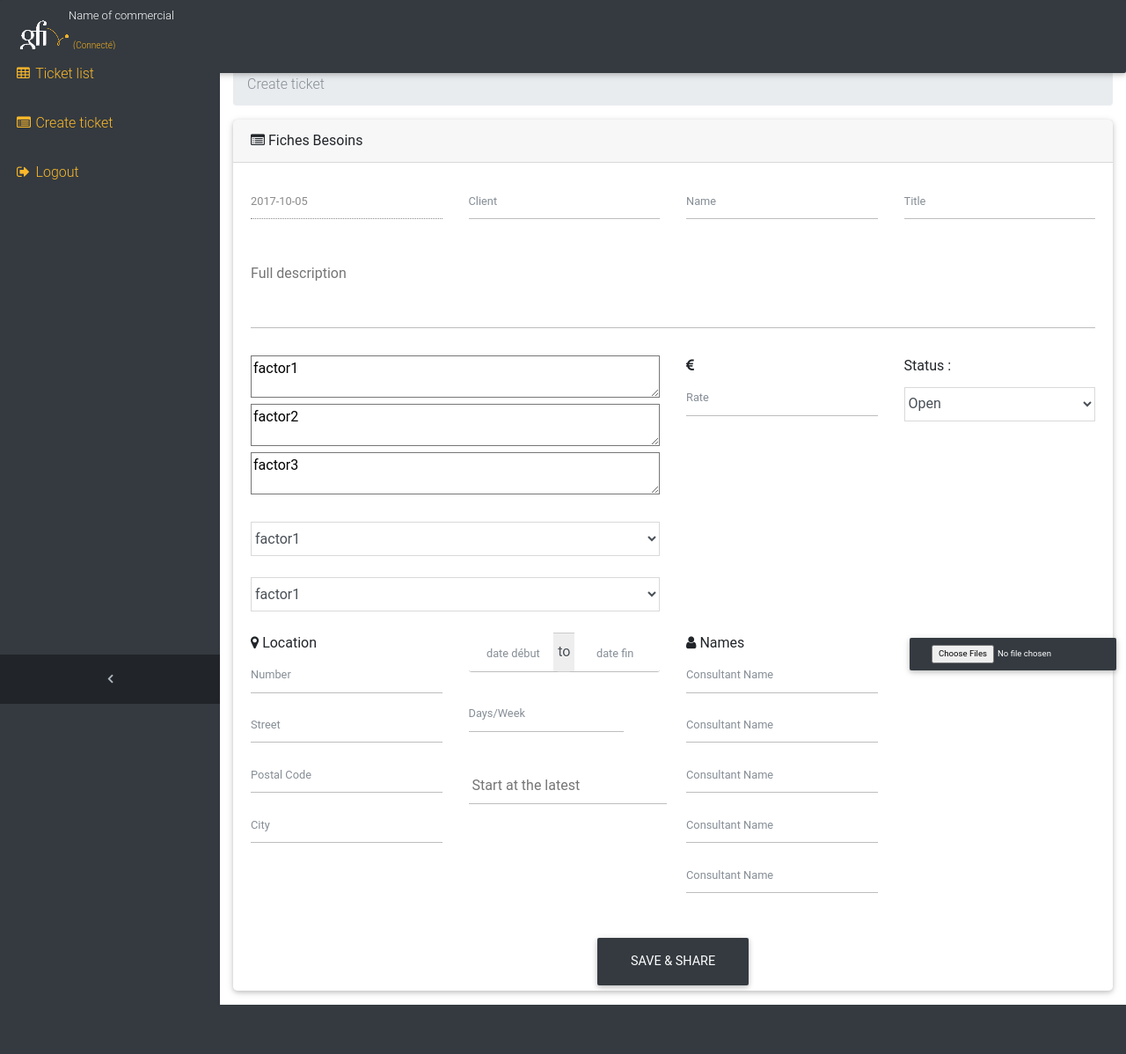
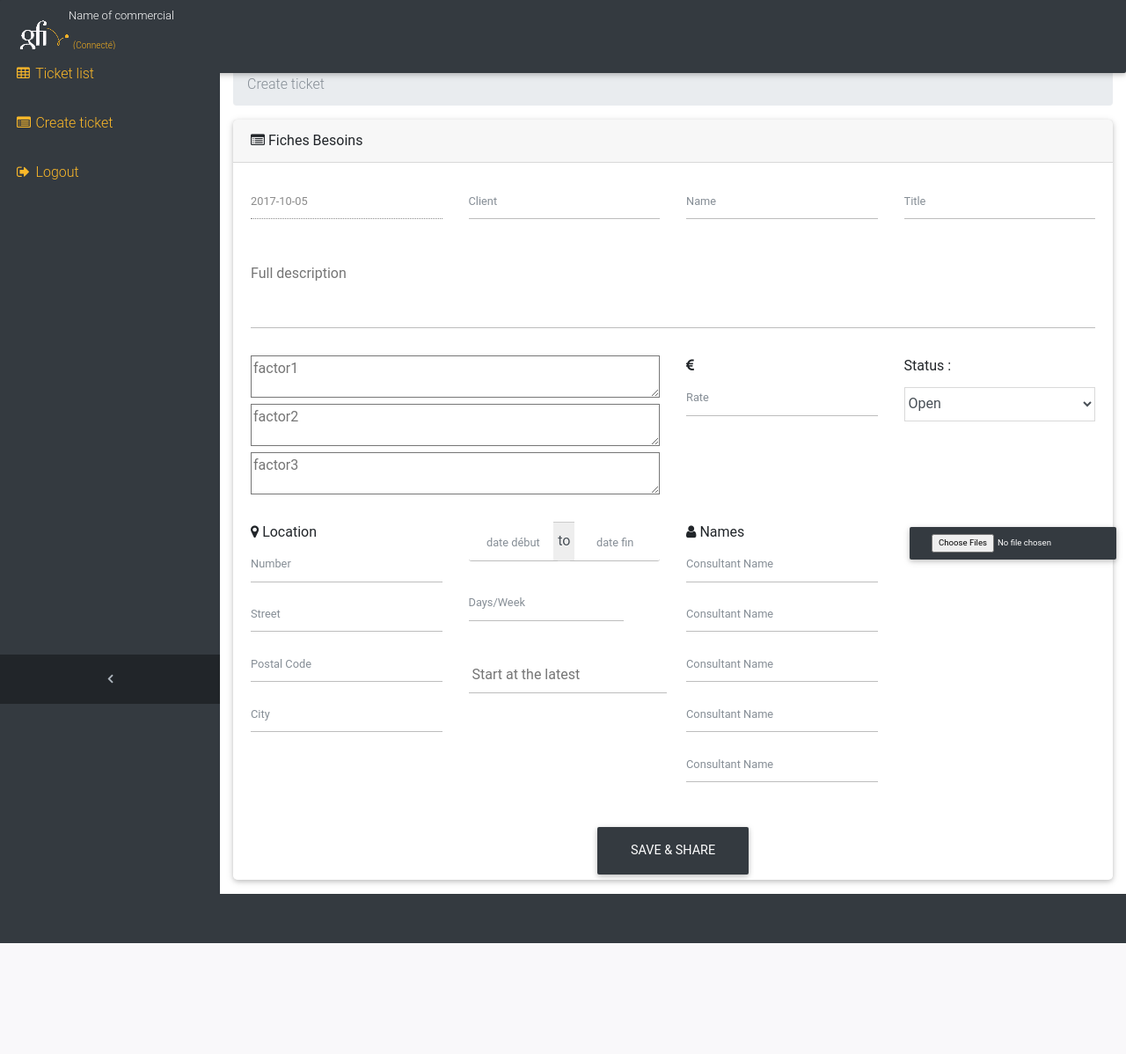
Before and after one commit to AbdeSN/indecis, a PHP site: page /FormBesoin in a window 1280 px wide. Shown: the whole page at 88% size. After the commit the page ends 1072 px from the top, so only its background shows below. Run offline with PHP 8.4, Linux system fonts and the light colour scheme; some web fonts are replaced.

Commit message:
ultime commit, allez ts vs faire enculer

```diff
--- a/view/form_besoin.php
+++ b/view/form_besoin.php
@@ -18,9 +18,9 @@ if ($conn->connect_error) {
   $nomclient = $_POST['nomclient'];
   $titreticket = $_POST['titreticket'];
   $descriptionticket = $_POST['descriptionticket'];
-  //$factor1 = $_POST['factor1'];
-  //$factor2 = $_POST['factor2'];
-  //$factor3 = $_POST['factor3'];
+  $factor1 = $_POST['factor1'];
+  $factor2 = $_POST['factor2'];
+  $factor3 = $_POST['factor3'];
   $montant = $_POST['montant'];
   //$statut = $_POST['statut'];
   $streetnb = $_POST['streetnb'];
@@ -40,7 +40,7 @@ if ($conn->connect_error) {
   $sql = "INSERT INTO besoins (datedujour, nomentreprise, nomclient, idC, titreticket, descriptionticket, factor1, factor2, factor3,
     montant, statut, streetnb, street, postalcode, city, datedebut, datefin, nbjoursemaine, dateauplustard, consultantname1, consultantname2,
     consultantname3, consultantname4, consultantname5)
-  VALUES ('$datedujour', '$nomentreprise', '$nomclient', '1', '$titreticket', '$descriptionticket', '', '', '',
+  VALUES ('', '$nomentreprise', '$nomclient', '1', '$titreticket', '$descriptionticket', '$factor1', '$factor2', '$factor3',
     '$montant', '', '$streetnb', '$street', '$postalcode', '$city', '$datedebut', '$datefin', '$nbjoursemaine', '$dateauplustard', '$consultantname1',
     '$consultantname2', '$consultantname3', '$consultantname4', '$consultantname5')";
 
@@ -120,18 +120,6 @@ if(isset($_POST['submit1']))
 
     <div class="collapse navbar-collapse" id="navbarResponsive">
         <ul class="navbar-nav navbar-sidenav" id="exampleAccordion">
-            <!-- <li class="nav-item">
-              <form class="form-inline my-2 my-lg-0 mr-lg-2">
-                <div class="input-group">
-                  <input class="form-control" type="text" placeholder="Search...">
-                  <span class="input-group-btn">
-                    <button class="btn btn-warning" type="button">
-                      <i class="fa fa-search"></i>
-                    </button>
-                  </span>
-                </div>
-              </form>
-            </li>-->
             <li class="nav-item" data-toggle="tooltip" data-placement="right" title="table">
                 <a class="nav-link" href="ListeBesoins">
                     <i class="fa fa-fw fa-table"></i>
@@ -162,11 +150,9 @@ if(isset($_POST['submit1']))
 </nav>
 <div class="content-wrapper">
     <div class="container-fluid">
-        <!-- Breadcrumbs-->
         <ol class="breadcrumb">
                 <li class="breadcrumb-item active">Create ticket</li>
         </ol>
-    <!-- /.container-fluid-->
 <form method="post" action="">
 <div class="card mb-3">
   <div class="card-header">
@@ -197,29 +183,11 @@ if(isset($_POST['submit1']))
           <div class="col-md-6">
             <div class="md-form form-sm">
             <div class="form-group">
-                <textarea name="factor1" value="factor1">factor1</textarea>
-                <textarea name="factor2" value="factor2">factor2</textarea>
-                <textarea name="factor3" value="factor3">factor3</textarea>
+                <textarea name="factor1" placeholder="factor1"></textarea>
+                <textarea name="factor2" placeholder="factor2"></textarea>
+                <textarea name="factor3" placeholder="factor3"></textarea>
             </div>
           </div>
-          <div class="md-form form-sm">
-          <div class="form-group">
-            <select class="form-control form-control-lg">
-              <option name="factor1" value="factor1">factor1</option>
-              <option name="factor2" value="factor2">factor2</option>
-              <option name="factor3" value="factor3">factor3</option>
-            </select>
-          </div>
-        </div>
-        <div class="md-form form-sm">
-        <div class="form-group">
-          <select class="form-control form-control-lg">
-            <option name="factor1" value="factor1">factor1</option>
-            <option name="factor2" value="factor2">factor2</option>
-            <option name="factor3" value="factor3">factor3</option>
-          </select>
-        </div>
-      </div>
           </div>
           <div class="col-md-3"> <div class="md-form form-sm">
         <i class="fa fa-eur"></i>
@@ -279,9 +247,6 @@ if(isset($_POST['submit1']))
               <div class="btn btn-primary btn-sm">
                 <input type="file" multiple></input>
               </div>
-              <!--<div class="file-path-wrapper">
-                <input class="file-path validate" type="text" placeholder="Description files">
-              </div>-->
             </div>
           </form>
 
@@ -301,14 +266,9 @@ if(isset($_POST['submit1']))
   </div>
 </form>
 
-
-<!-- /.container-fluid-->
-    <!-- /.container-fluid-->
-    <!-- Scroll to Top Button-->
     <a class="scroll-to-top rounded" href="#page-top">
         <i class="fa fa-angle-up"></i>
     </a>
-    <!-- Logout Modal-->
     <div class="modal fade" id="exampleModal" tabindex="-1" role="dialog" aria-labelledby="exampleModalLabel" aria-hidden="true">
         <div class="modal-dialog" role="document">
             <div class="modal-content">
@@ -362,8 +322,6 @@ if(isset($_POST['submit1']))
 
     <script src="assets/js/sb-admin-datatables.min.js"></script>
     <script src="assets/js/sb-admin-charts.min.js"></script>
-
 </div>
 </body>
-
 </html>
```
Also changed, not shown: indecis.sql (+11 -7 lines).
